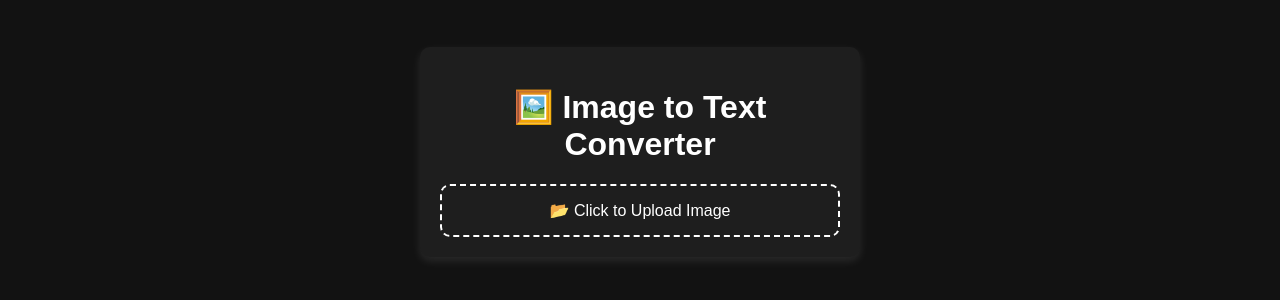
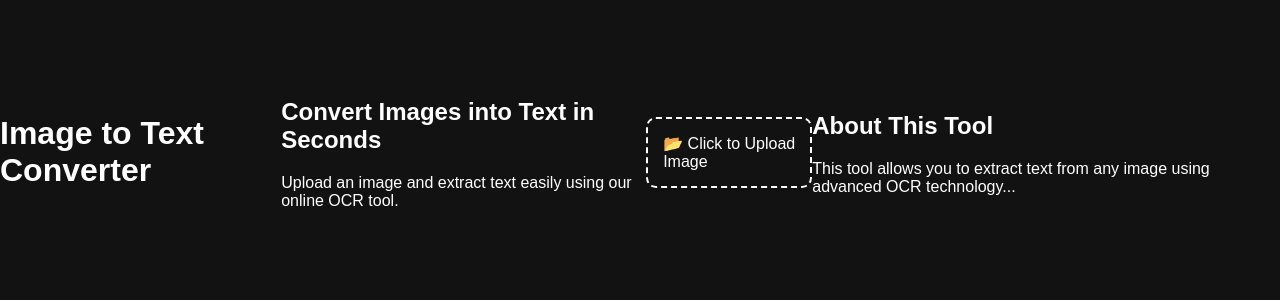
Before and after one commit to imagetotextgenerator/ocr, a plain HTML site: page index.html in a window 1280 px wide. Shown: the part 248-548 px from the top of the page. Drawn offline with Linux system fonts and the light colour scheme.

Commit message:
Update index.html

```diff
--- a/index.html
+++ b/index.html
@@ -7,9 +7,20 @@
     <link rel="stylesheet" href="style.css">
 </head>
 <body>
-    <div class="container">
-        <h1>🖼️ Image to Text Converter</h1>
 
+    <!-- Header Section -->
+    <header>
+        <h1>Image to Text Converter</h1>
+    </header>
+
+    <!-- Title & Description -->
+    <section class="intro">
+        <h2>Convert Images into Text in Seconds</h2>
+        <p>Upload an image and extract text easily using our online OCR tool.</p>
+    </section>
+
+    <!-- Tool Section -->
+    <section class="tool">
         <label for="imageInput" class="upload-box">
             <span>📂 Click to Upload Image</span>
             <input type="file" id="imageInput" accept="image/*" hidden>
@@ -20,9 +31,16 @@
         <div class="loader hidden" id="loader"></div>
 
         <div id="output" class="hidden"></div>
-    </div>
+    </section>
+
+    <!-- Article Section -->
+    <section class="article">
+        <h2>About This Tool</h2>
+        <p>This tool allows you to extract text from any image using advanced OCR technology...</p>
+    </section>
 
     <script src="https://cdnjs.cloudflare.com/ajax/libs/tesseract.js/4.0.2/tesseract.min.js"></script>
     <script src="script.js"></script>
+
 </body>
 </html>
```
